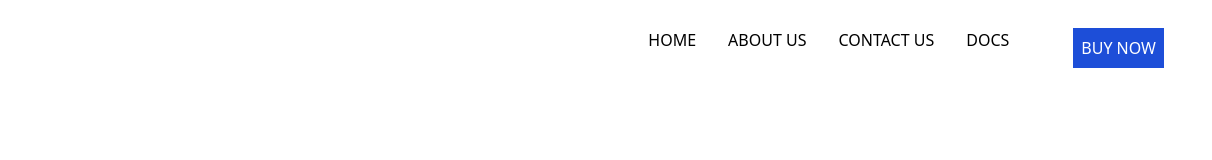
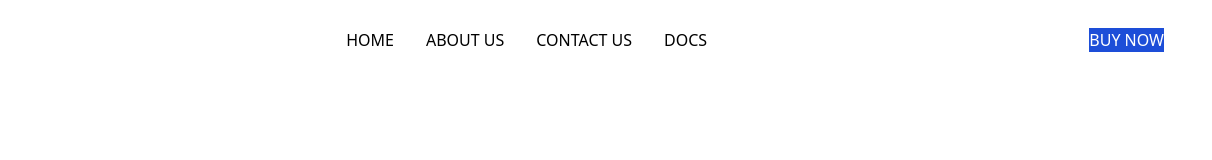
Before and after one commit to rohanasif/flexo-theme-using-tailwind, a plain HTML site: page index.html in a window 1280 px wide. Shown: the full height of the page, 68-1280 px from the left. Drawn offline with nearby package versions, Linux system fonts and the light colour scheme.

Commit message:
undo some changes

```diff
--- a/index.html
+++ b/index.html
@@ -15,8 +15,9 @@
             <li class="ml-8">ABOUT US</li>
             <li class="ml-8">CONTACT US</li>
             <li class="ml-8">DOCS</li>
-            <button class="ml-16 p-2 bg-blue-700 text-white">BUY NOW</button>
+
         </ul>
+        <button class="ml-16 bg-blue-700 text-white">BUY NOW</button>
 
     </div>
 </body>
```
